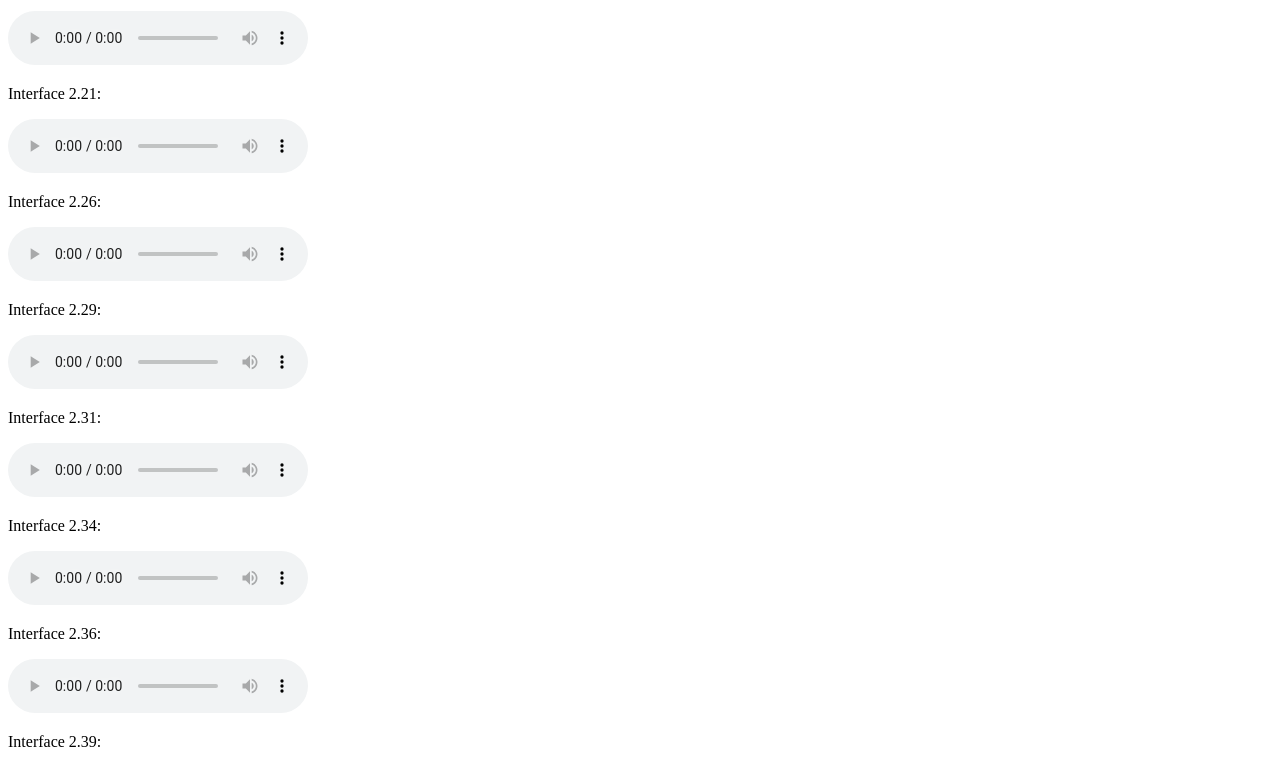
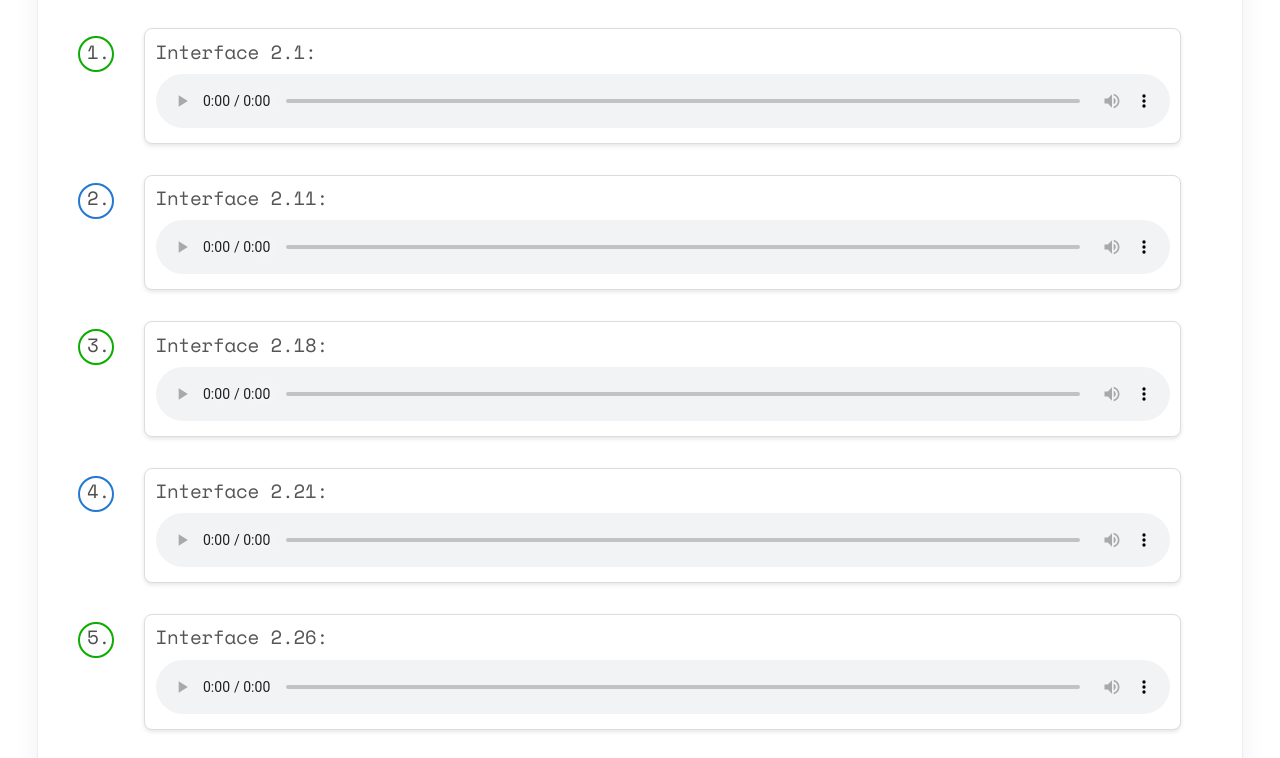
Before and after one commit to Fatih-hamza/Epi-audio-player, a plain HTML site: page index.html in a window 1280 px wide. Shown: the part 319-1077 px from the top of the page. Drawn offline with nearby package versions, Linux system fonts and the light colour scheme.

Commit message:
update website look

```diff
--- /dev/null
+++ b/default.css
@@ -0,0 +1,75 @@
+@import url("https://fonts.googleapis.com/css2?family=Space+Mono:ital,wght@0,400;0,700;1,400;1,700&display=swap");
+
+body {
+  font-family: "Space Mono", monospace;
+  display: flex;
+  flex-direction: column;
+  max-width: 800px;
+  padding: 32px;
+  margin: 60px auto;
+  border: 1px solid #eee;
+  box-shadow: 0px 12px 24px rgba(0, 0, 0, 0.06);
+}
+
+* {
+  -webkit-font-smoothing: antialiased;
+  -moz-osx-font-smoothing: grayscale;
+  text-rendering: optimizelegibility;
+  letter-spacing: -0.25px;
+}
+
+ol {
+  padding-left: 50px;
+  padding-right: 50px;
+}
+
+li {
+  color: #4F4F4F;
+  padding-left: 16px;
+  margin-top: 24px;
+  position: relative;
+  font-size: 16px;
+  line-height: 20px;
+}
+li:before {
+  content: "";
+  display: block;
+  height: 42px;
+  width: 42px;
+  border-radius: 50%;
+  border: 2px solid #ddd;
+  position: absolute;
+  top: 4px;
+  left: -30px;
+}
+
+strong {
+  color: #292929;
+}
+
+ol.alternating-colors li:nth-child(odd):before {
+  border-color: #0BAD02;
+}
+ol.alternating-colors li:nth-child(even):before {
+  border-color: #2378D5;
+}
+
+.audio-container {
+  background-color: #fff;
+  border: 1px solid #ddd;
+  border-radius: 8px;
+  box-shadow: 0 2px 4px rgba(0, 0, 0, 0.1);
+  padding: 15px;
+  width: 100%;
+}
+
+.audio-title {
+  margin: 0 0 10px 0;
+  font-size: 1.2em;
+  color: #555;
+}
+
+audio {
+  width: 100%;
+  outline: none;
+}
--- a/index.html
+++ b/index.html
@@ -2,12 +2,15 @@
 <html lang="en">
 <head>
     <meta charset="UTF-8">
-    <meta name="viewport" content="width=device-width, initial-scale=1.0">
-    <link rel="stylesheet" href="styles.css">
-    <title>Nutritional Profile Audios:</title>
+    <title>Audio Player List</title>
+    <link rel="stylesheet" href="https://cdnjs.cloudflare.com/ajax/libs/normalize/5.0.0/normalize.min.css">
+    <link rel="stylesheet" href="style.css">
 </head>
 <body>
-    <h1>Nutritional Profile Audios:</h1>
+    <div class="header">
+        <img class="image" src="assets/logoepi.png" alt="epilogo">
+    </div>
+    <strong>EPI's Audios:</strong>
     <div id="audio-list"></div>
     <script src="script.js"></script>
 </body>
--- a/script.js
+++ b/script.js
@@ -11,14 +11,15 @@ const audioFiles = [
     { title: "Interface 2.36:", src: "EPIs-audios/Interface 2.36.mp3" },
     { title: "Interface 2.39:", src: "EPIs-audios/Interface 2.39.mp3" },
     { title: "Fireworks Sound Effect:", src: "EPIs-audios/fireworks-sound.mp3" },
-    { title: "EPI Profile Sound Effect:", src: "EPIs-audios/EPI Profile- sound.mp3" },
-    { title: "EPI Credits Sound Effect:", src: "EPIs-audios/EPI Credits sound.mp3" },
-    { title: "EPI Cards Sound Effect:", src: "EPIs-audios/EPI Cards- sound.mp3" },
+    { title: "EPI Profile Sound Effect:", src: "EPIs-audios/EPI Profile - sound.mp3" },
+    { title: "EPI Credits Sound Effect:", src: "EPIs-audios/EPI Credits sound.MP3" },
+    { title: "EPI Cards Sound Effect:", src: "EPIs-audios/EPI Cards - sound.mp3" },
     { title: "EPI Precision Sound Effect:", src: "EPIs-audios/EPI Precision - sound.mp3" }
 
 
 
 ];
+
 
 // Function to create audio player
 function createAudioPlayer(file) {
@@ -28,17 +29,32 @@ function createAudioPlayer(file) {
 
     const title = document.createElement('p');
     title.textContent = file.title;
+    title.className = 'audio-title';
 
     const container = document.createElement('div');
+    container.className = 'audio-container';
     container.appendChild(title);
     container.appendChild(player);
 
     return container;
 }
 
+// Create the ordered list element with class for styling
+const orderedList = document.createElement('ol');
+orderedList.className = 'alternating-colors';
+
 // Display audio files
 const audioList = document.getElementById('audio-list');
 audioFiles.forEach(file => {
     const player = createAudioPlayer(file);
-    audioList.appendChild(player);
+
+    // Create list item and append player container
+    const listItem = document.createElement('li');
+    listItem.appendChild(player);
+
+    // Append the list item to the ordered list
+    orderedList.appendChild(listItem);
 });
+
+// Append the ordered list to the audio list container
+audioList.appendChild(orderedList);
--- a/style.css
+++ b/style.css
@@ -1,25 +1,138 @@
+@import url("https://fonts.googleapis.com/css2?family=Space+Mono:ital,wght@0,400;0,700;1,400;1,700&display=swap");
+
 body {
-    font-family: Arial, sans-serif;
-    padding: 20px;
-    background-color: #f4f4f4;
+  font-family: "Space Mono", monospace;
+  display: flex;
+  flex-direction: column;
+  max-width: 90%;
+  padding: 2%;
+  margin: 3% auto;
+  border: 1px solid #eee;
+  box-shadow: 0px 12px 24px rgba(0, 0, 0, 0.06);
 }
 
-h1 {
-    text-align: center;
+* {
+  -webkit-font-smoothing: antialiased;
+  -moz-osx-font-smoothing: grayscale;
+  text-rendering: optimizelegibility;
+  letter-spacing: -0.25px;
 }
 
-#audio-list {
-    display: flex;
-    flex-direction: column;
-    align-items: center;
+ol {
+  padding-left: 5%;
+  padding-right: 5%;
 }
 
-#audio-list div {
-    margin: 10px 0;
-    text-align: center;
+li {
+  color: #4F4F4F;
+  padding-left: 2.2%;
+  margin-top: 3%;
+  position: relative;
+  font-size: 1.2rem;
+  line-height: 1.5rem;
+}
+
+li:before {
+  content: "";
+  display: block;
+  height: 2rem;
+  width: 2rem;
+  border-radius: 50%;
+  border: 2px solid #ddd;
+  position: absolute;
+  top: 0.5rem;
+  left: -2.7rem;
+}
+
+strong {
+  color: #292929;
+}
+
+ol.alternating-colors li:nth-child(odd):before {
+  border-color: #0BAD02;
+}
+
+ol.alternating-colors li:nth-child(even):before {
+  border-color: #2378D5;
+}
+
+.audio-container {
+  background-color: #fff;
+  border: 1px solid #ddd;
+  border-radius: 8px;
+  box-shadow: 0 2px 4px rgba(0, 0, 0, 0.1);
+  padding: 1%;
+  width: 100%;
+}
+
+.audio-title {
+  margin: 0 0 1% 0;
+  font-size: 1.2rem;
+  color: #555;
 }
 
 audio {
-    width: 100%;
-    max-width: 300px;
+  width: 100%;
+  outline: none;
 }
+.header{
+    display: flex;
+    justify-content: center; /* Horizontal centering */
+}
+/* Media Queries for Better Responsiveness */
+@media (max-width: 1024px) {
+  body {
+    max-width: 95%;
+    padding: 3%;
+  }
+
+  li {
+    font-size: 1rem;
+    line-height: 1.2rem;
+  }
+
+  li:before {
+    height: 2.5rem;
+    width: 2.5rem;
+    top: 0.5rem;
+    left: -3rem;
+  }
+}
+
+@media (max-width: 768px) {
+  body {
+    max-width: 100%;
+    padding: 5%;
+  }
+
+  li {
+    font-size: 0.9rem;
+    line-height: 1.1rem;
+  }
+
+  li:before {
+    height: 2.5rem;
+    width: 2.5rem;
+    top: 0.5rem;
+    left: -3.5rem;
+  }
+}
+
+@media (max-width: 480px) {
+  body {
+    max-width: 100%;
+    padding: 8%;
+  }
+
+  li {
+    font-size: 0.8rem;
+    line-height: 1rem;
+  }
+
+  li:before {
+    height: 2.5rem;
+    width: 2.5rem;
+    top: 0.5rem;
+    left: -4rem;
+  }
+}
```
Also changed, not shown: assets/logoepi.png (added).
